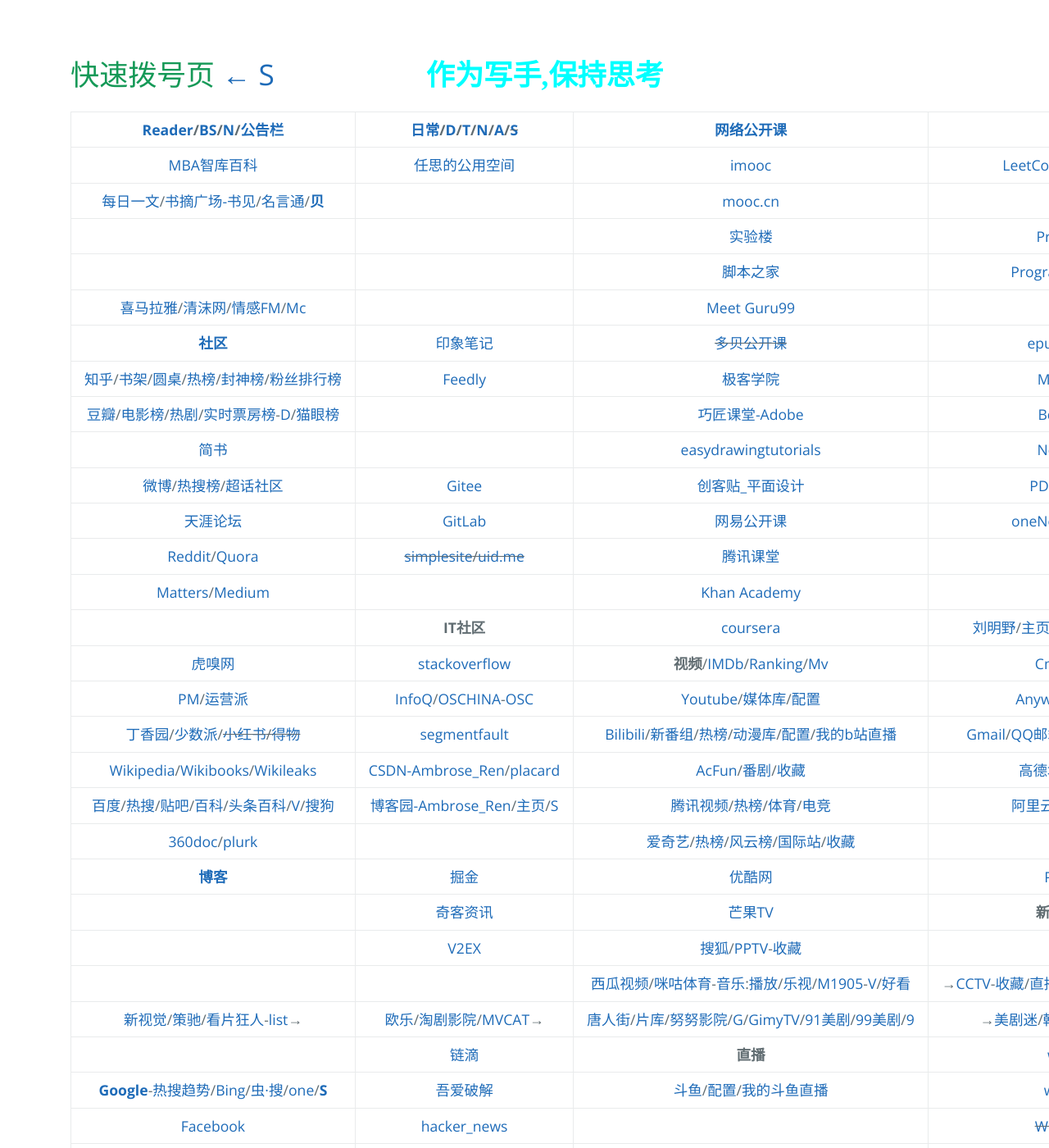
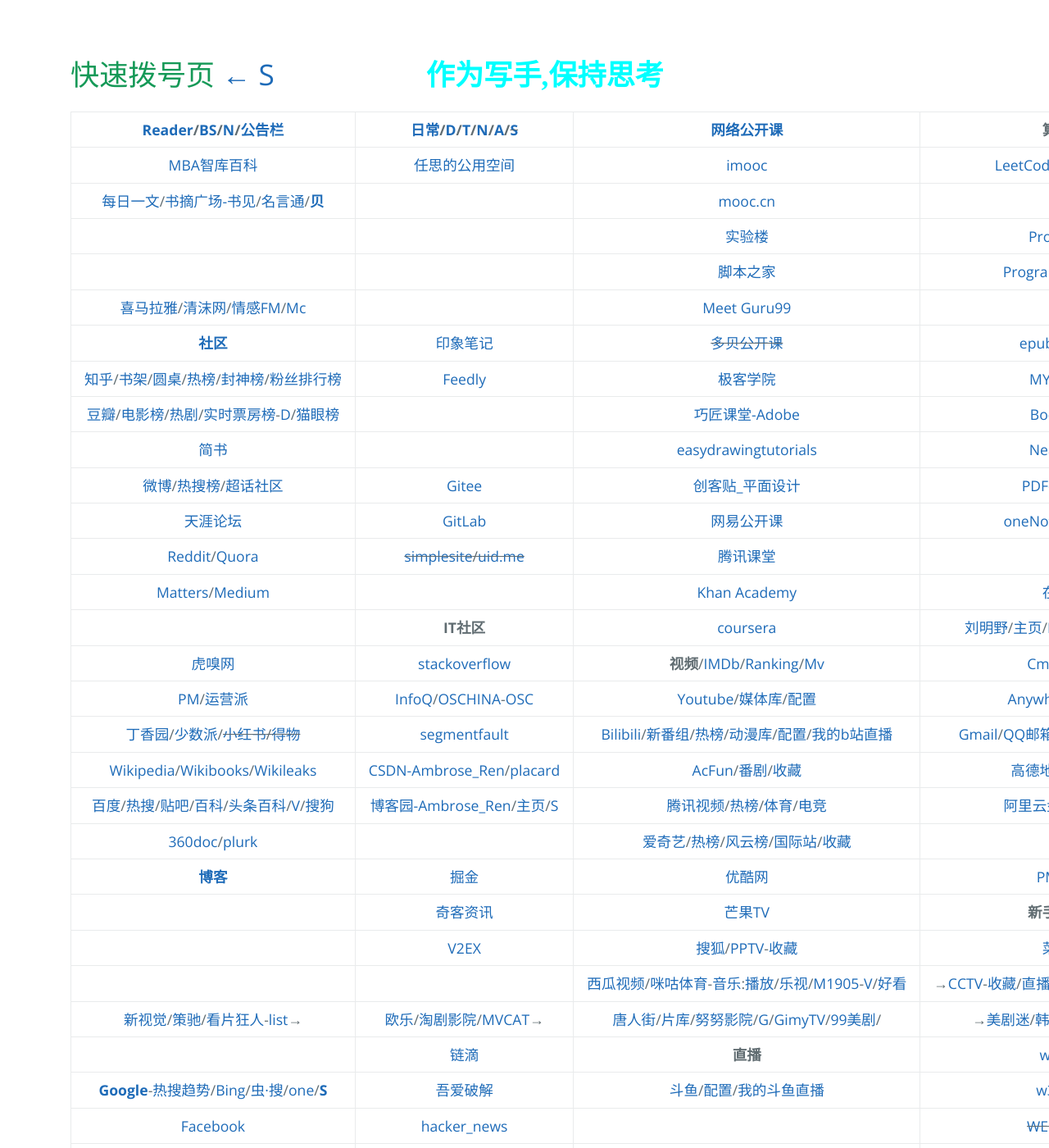
Before and after one commit to AmbroseRen/test, a Jekyll site: the page built from navigation.md, in a window 1280 px wide and 1400 px high. Shown: the whole window at 82% size. Built offline with Jekyll 4.4.1, drawn with Linux system fonts in a browser that asks for light colours; our own code applies the rules of GitHub Pages for plain Markdown files; the repository's description, which GitHub fills in, is left out.

Commit message:
Update navigation.md

```diff
--- a/navigation.md
+++ b/navigation.md
@@ -49,7 +49,7 @@
 | []() | [奇客资讯](https://www.solidot.org/) | [芒果TV](https://i.mgtv.com/my/looklist) | __新手基础自学__ |
 | []() | [V2EX](https://www.v2ex.com/?tab=tech) | [搜狐](https://my.tv.sohu.com/i/bookmark)/[PPTV](https://www.pptv.com/)-[收藏](https://usercenter.pptv.com/web/user/collection) | [菜鸟教程](https://www.runoob.com/) |
 | []() | []() | [西瓜视频](https://www.ixigua.com/my/favorite)/[咪咕体育](https://www.miguvideo.com/mgs/website/prd/personalCenter.html#/collect)-[音乐](https://music.migu.cn/v3/my/playlist):[播放](https://music.migu.cn/v3/music/player/audio)/[乐视](http://i.le.com/playrecord#favorite)/[M1905](https://www.1905.com/mdb/film/)-[V](https://vip.1905.com/)/[好看](https://sv.baidu.com/) | →[CCTV](https://tv.cctv.com/live/)-[收藏](https://i.cctv.com/account/collection)/[直播F](http://www.lshitv.com/)/[牛视](https://www.chaojidianshi.net/)A/[电视](http://www.tvyan.com/)源/[nettv](http://nettv.live/)/[ss](https://steelsoft.site/wtv/tv.php?code=us&name=3ABN%20(720p)) |
-| [新视觉](http://www.qzcyqp.com/)/[策驰](http://www.cechiyy8.com/)/[看片狂人](https://www.kpkuang.com/)-[list](https://whereiskpkuang.com/)→ | [欧乐](https://www.olevod.com/)/[淘剧影院](https://www.taojuyb.com/)/[MVCAT](https://www.mvcat.com/)→ | [唐人街](https://www.tangrenjie.tv/)/[片库](https://www.btnull.org/)/[努努影院](https://www.nunuyy10.top/)/[G](https://gimytv.in/)/[GimyTV](https://gimytv.com/)/[91美剧](https://91mjw.tv/)/[99美剧](https://www.999meijutv.com/)/[9](https://www.jiujiumeiju.com/) | →[美剧迷](https://www.meijumi.net/)/[韩剧网](https://www.tvn.cc/)-[kortw](https://kortw.com/)/[蛋蛋赞](https://www.dandanzan.cc/) |
+| [新视觉](http://www.qzcyqp.com/)/[策驰](http://www.cechiyy8.com/)/[看片狂人](https://www.kpkuang.com/)-[list](https://whereiskpkuang.com/)→ | [欧乐](https://www.olevod.com/)/[淘剧影院](https://www.taojuyb.com/)/[MVCAT](https://www.mvcat.com/)→ | [唐人街](https://www.tangrenjie.tv/)/[片库](https://www.btnull.org/)/[努努影院](https://www.nunuyy10.top/)/[G](https://gimytv.in/)/[GimyTV](https://gimytv.com/)/[99美剧](https://www.999meijutv.com/)/[]() | →[美剧迷](https://www.meijumi.net/)/[韩剧网](https://www.tvn.cc/)-[kortw](https://kortw.com/)/[蛋蛋赞](https://www.dandanzan.cc/) |
 | []() | [链滴](https://ld246.com/) | __直播__ | [w3school](https://www.w3school.com.cn/) |
 | [__Google__](https://www.google.com/)-[热搜趋势](https://trends.google.com/trends/?geo=US)/[Bing](https://cn.bing.com/)/[虫·搜](https://search.chongbuluo.com/)/[one](https://aur.one)/[<strong id="searchs">S</strong>](Library/SearchEngine.md) | [吾爱破解](https://www.52pojie.cn/) | [斗鱼](https://www.douyu.com/directory/myFollow)/[配置](https://mp.douyu.com/live/main)/[我的斗鱼直播](https://www.douyu.com/10150268) | [w3cschool](https://www.w3cschool.cn/) |
 | [Facebook](https://www.facebook.com/) | [hacker_news](https://news.ycombinator.com/) | []() | ~~[WEB前端手册](#)~~ |
```
